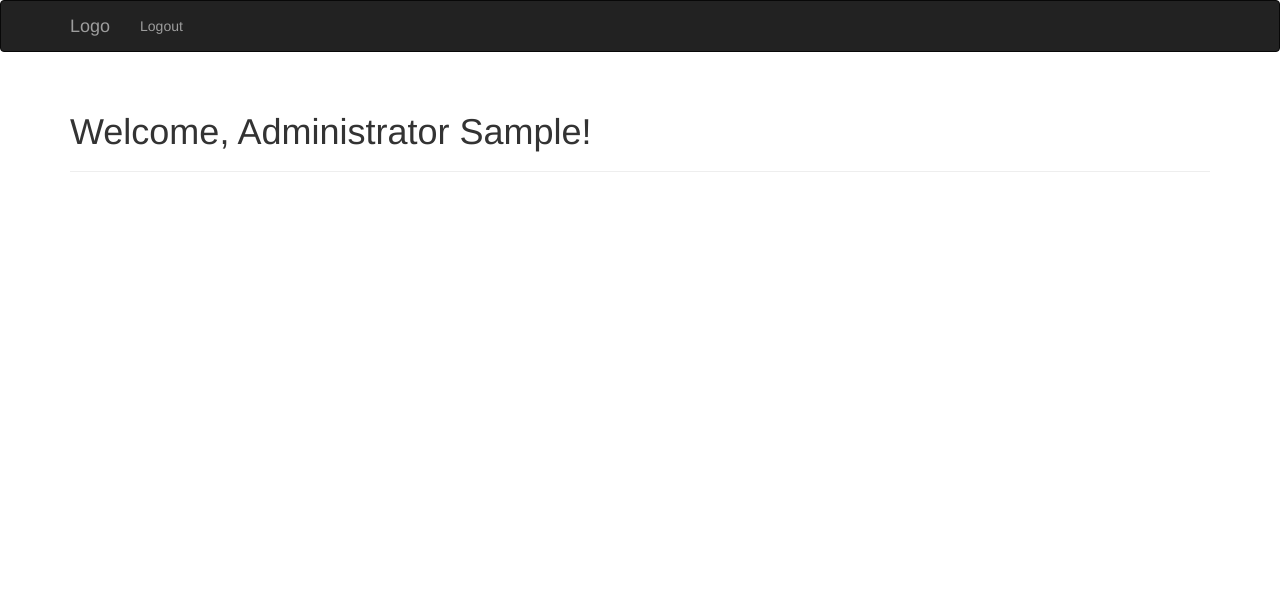
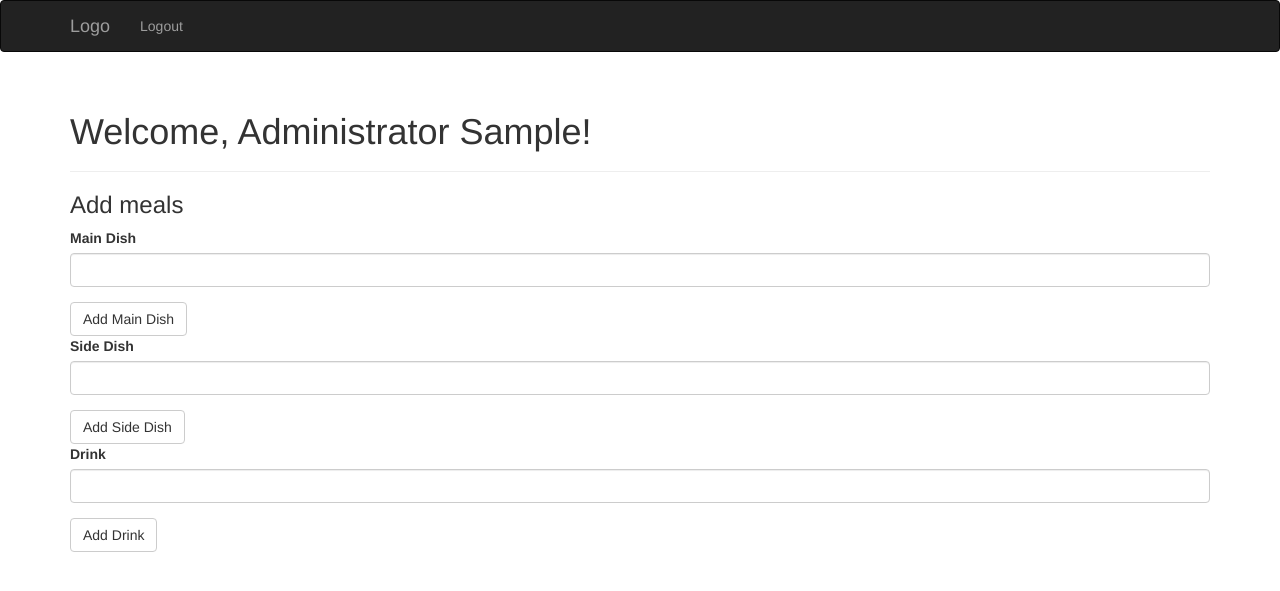
Before and after one commit to Kaynoid/mahmoud-makes-food, a Flask app: a page that uses templates/admin_home.html in a window 1280 px wide. Shown: the top 591 px of the page. Run offline with Flask 2, Linux system fonts and the light colour scheme; some libraries are stand-ins or nearby versions.

Commit message:
Added meal addition form option for administrators

```diff
--- a/app.py
+++ b/app.py
@@ -20,7 +20,7 @@ app.config['SQLALCHEMY_DATABASE_URI'] = os.environ['SQLALCHEMY_DATABASE_URI']
 app.config['SQLALCHEMY_TRACK_MODIFICATIONS'] = os.environ['SQLALCHEMY_TRACK_MODIFICATIONS']
 db = SQLAlchemy(app)
 
-from models import User, Food
+from models import User, Dish, Side, Drink
 
 @app.before_first_request
 def before_first_request():
@@ -67,7 +67,25 @@ def home(name):
     return render_template('home.html', **context)
 
 
-@app.route('/admin/<name>')
+@app.route('/admin/<name>', methods=['GET', 'POST'])
 def admin_home(name):
-    context = {'name' : name}
+    dish = forms.DishForm()
+    side = forms.SideForm()
+    drink = forms.DrinkForm()
+    context = {'name' : name, 'dish' : dish, 'side' : side, 'drink' : drink}
+    if dish.validate_on_submit():
+        meal = Dish(dish=dish.dish_name.data)
+        db.session.add(meal)
+        db.session.commit()
+        flash(f'{meal.dish.capitalize()} was added succesfully')
+    if side.validate_on_submit():
+        meal = Side(side=side.side_dish_name.data)
+        db.session.add(meal)
+        db.session.commit()
+        flash(f'{meal.side.capitalize()} was added succesfully')
+    if drink.validate_on_submit():
+        meal = Drink(drink=drink.drink_name.data)
+        db.session.add(meal)
+        db.session.commit()
+        flash(f'{meal.drink.capitalize()} was added succesfully')
     return render_template('admin_home.html', **context)
--- a/forms.py
+++ b/forms.py
@@ -13,3 +13,18 @@ class SignupForm(FlaskForm):
     password = PasswordField('Password', [validators.Length(max=20, min=5)])
     accept_tos = BooleanField('I accept the Terms of Service', [validators.InputRequired()])
     submit = SubmitField('Signup')
+
+
+class DishForm(FlaskForm):
+    dish_name = StringField('Main Dish', [validators.Length(min=2)])
+    submit = SubmitField('Add Main Dish')
+
+
+class SideForm(FlaskForm):
+    side_dish_name = StringField('Side Dish', [validators.Length(min=2)])
+    submit = SubmitField('Add Side Dish')
+
+
+class DrinkForm(FlaskForm):
+    drink_name = StringField('Drink', [validators.Length(min=2)])
+    submit = SubmitField('Add Drink')
--- a/templates/admin_home.html
+++ b/templates/admin_home.html
@@ -1,4 +1,5 @@
 {% extends 'base.html' %}
+{% import 'bootstrap/wtf.html' as wtf %}
 
 {% block page_title %}Administration{% endblock %}
 {% block page_nav_bar %}
@@ -8,4 +9,10 @@
     <div class='page-header'>
         <h1>Welcome, Administrator {{ name|capitalize }}!</h1>
     </div>
+    <div>
+        <h3>Add meals</h3>
+    </div>
+    {{ wtf.quick_form(dish) }}
+    {{ wtf.quick_form(side) }}
+    {{ wtf.quick_form(drink) }}
 {% endblock %}
```
Also changed, not shown: models.py (+13 -3 lines), 1 other file.
